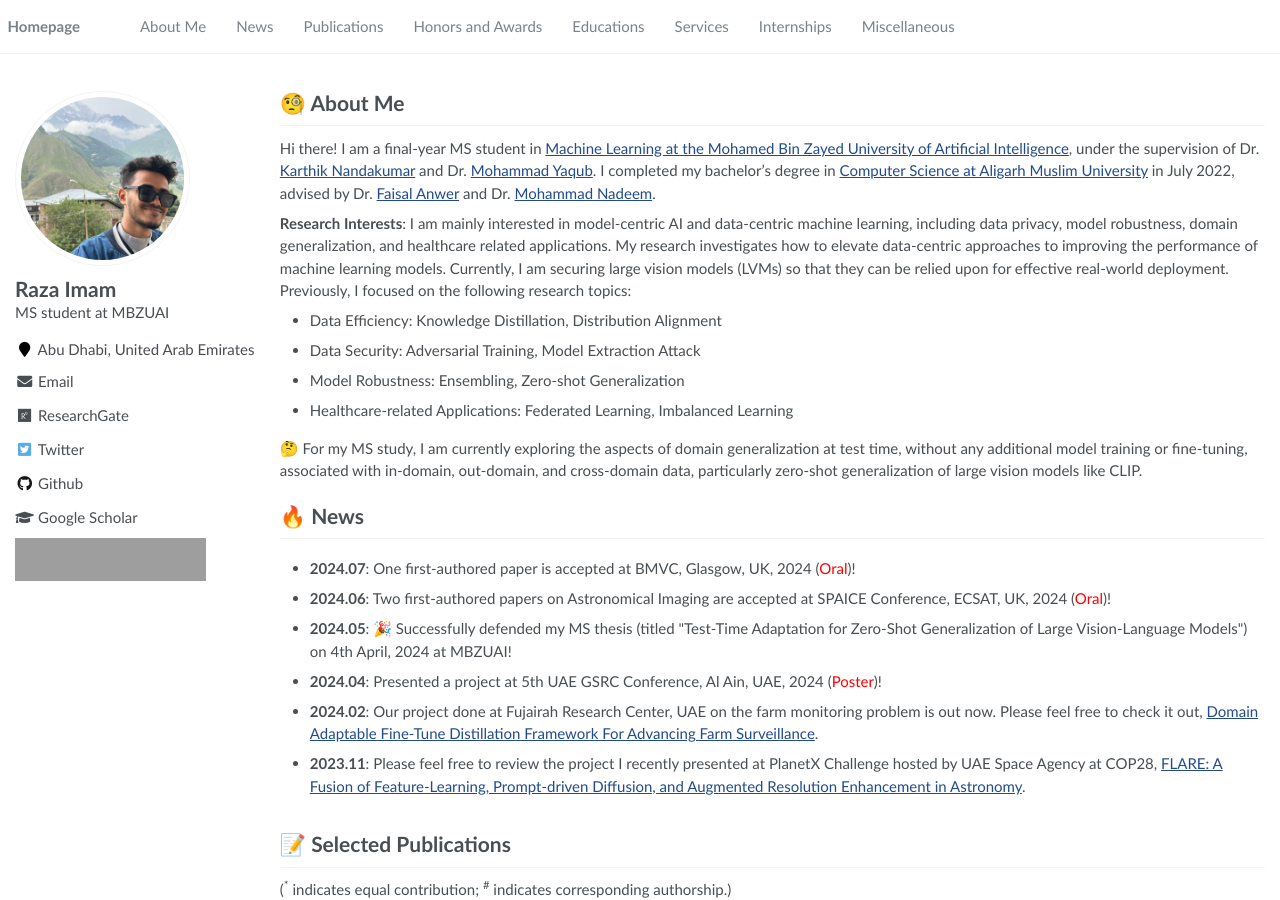
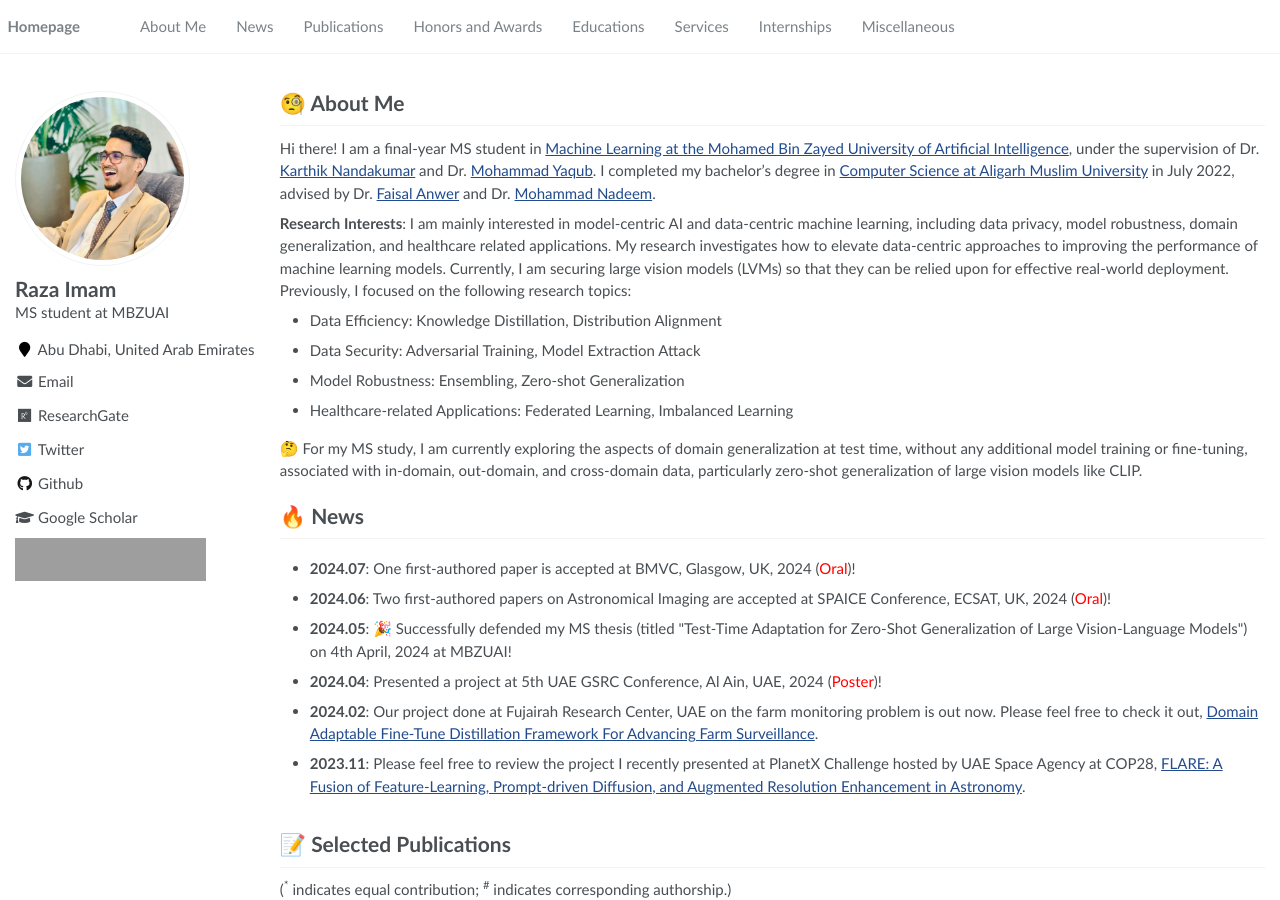
Before and after one commit to Razaimam45/razaimam45.github.io, a Jekyll site: the page built from _pages/about.md, in a window 1280 px wide and 900 px high. Built offline with Jekyll 4.4.1, drawn with Linux system fonts in a browser that asks for light colours; grey boxes are pictures that could not be loaded.

Commit message:
July Update

```diff
--- a/_config.yml
+++ b/_config.yml
@@ -22,7 +22,7 @@ baidu_site_verification  : ""
 # Site Author
 author:
   name             : "Raza Imam"
-  avatar           : "images/RAZA_dp.jpeg"
+  avatar           : "images/RAZA_dp2.jpeg"
   bio              : #"ETH Zurich"
   location         : "Abu Dhabi, United Arab Emirates"
   employer         :
@@ -135,7 +135,7 @@ sass:
 
 # Outputting
 permalink: /:categories/:title/
-timezone: Asia/Shanghai # http://en.wikipedia.org/wiki/List_of_tz_database_time_zones
+timezone: Asia/Dubai # http://en.wikipedia.org/wiki/List_of_tz_database_time_zones
 
 
 # Plugins
```
Also changed, not shown: images/RAZA_dp2.jpeg (added).
